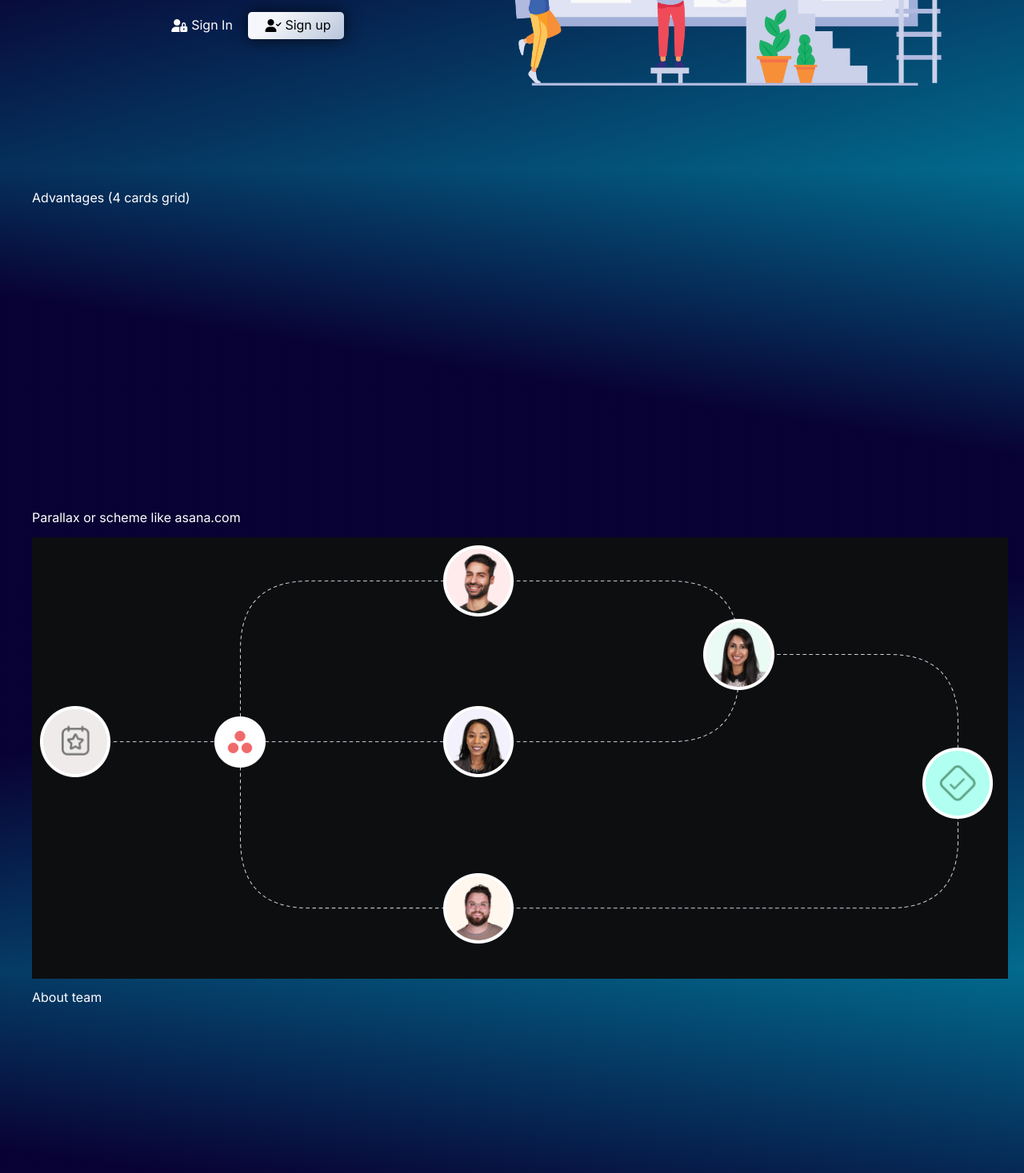
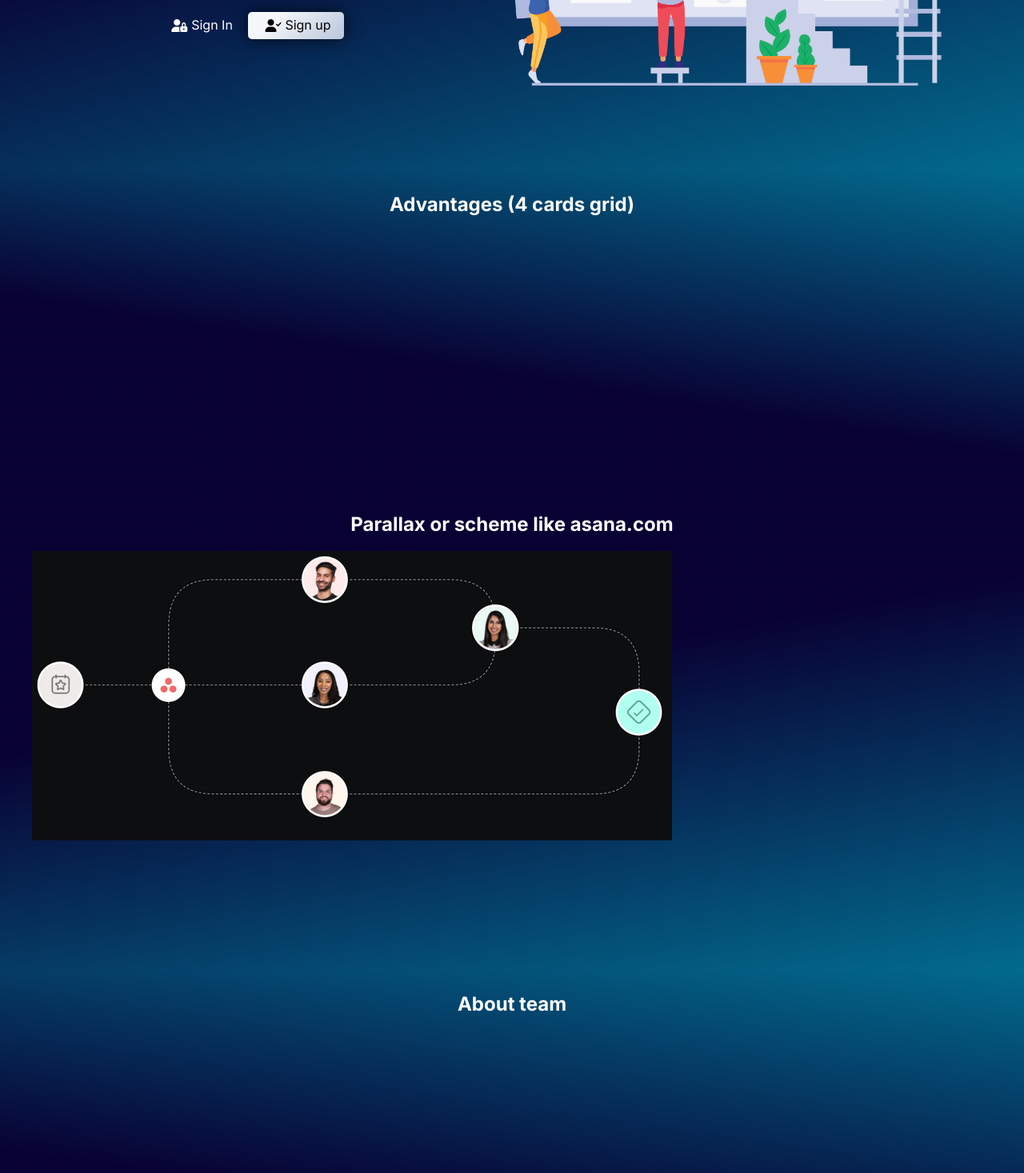
Before and after one commit to tlkv/project-management-app, a React (Create React App) app: page /welcome in a window 1280 px wide. Shown: the part 528-1995 px from the top of the page at 80% size. Built offline with nearby package versions, Linux system fonts and the light colour scheme; the HTML template or start-up script is replaced by a standard one.

Commit message:
feat: update front page markup

```diff
--- a/src/pages/WelcomePage/WelcomePage.scss
+++ b/src/pages/WelcomePage/WelcomePage.scss
@@ -123,3 +123,8 @@
   font-size: 18px;
   line-height: 1.5em;
 }
+
+.front-sec-title {
+  text-align: center;
+  font-size: 24px;
+}
--- a/src/pages/WelcomePage/WelcomePage.tsx
+++ b/src/pages/WelcomePage/WelcomePage.tsx
@@ -44,18 +44,18 @@
       </section>
       <section className="front-sec-two">
         <div className="front-content-wrapper">
-          <p>Advantages (4 cards grid)</p>
+          <h2 className="front-sec-title">Advantages (4 cards grid)</h2>
         </div>
       </section>
       <section className="front-sec-three">
         <div className="front-content-wrapper">
-          <p>Parallax or scheme like asana.com</p>
+          <h2 className="front-sec-title">Parallax or scheme like asana.com</h2>
           <img src="./assets/img/asana.png" alt="sheme"></img>
         </div>
       </section>
       <section className="front-sec-four">
         <div className="front-content-wrapper">
-          <p>About team</p>
+          <h2 className="front-sec-title">About team</h2>
         </div>
       </section>
     </div>
```
Also changed, not shown: public/assets/img/asana.png.
